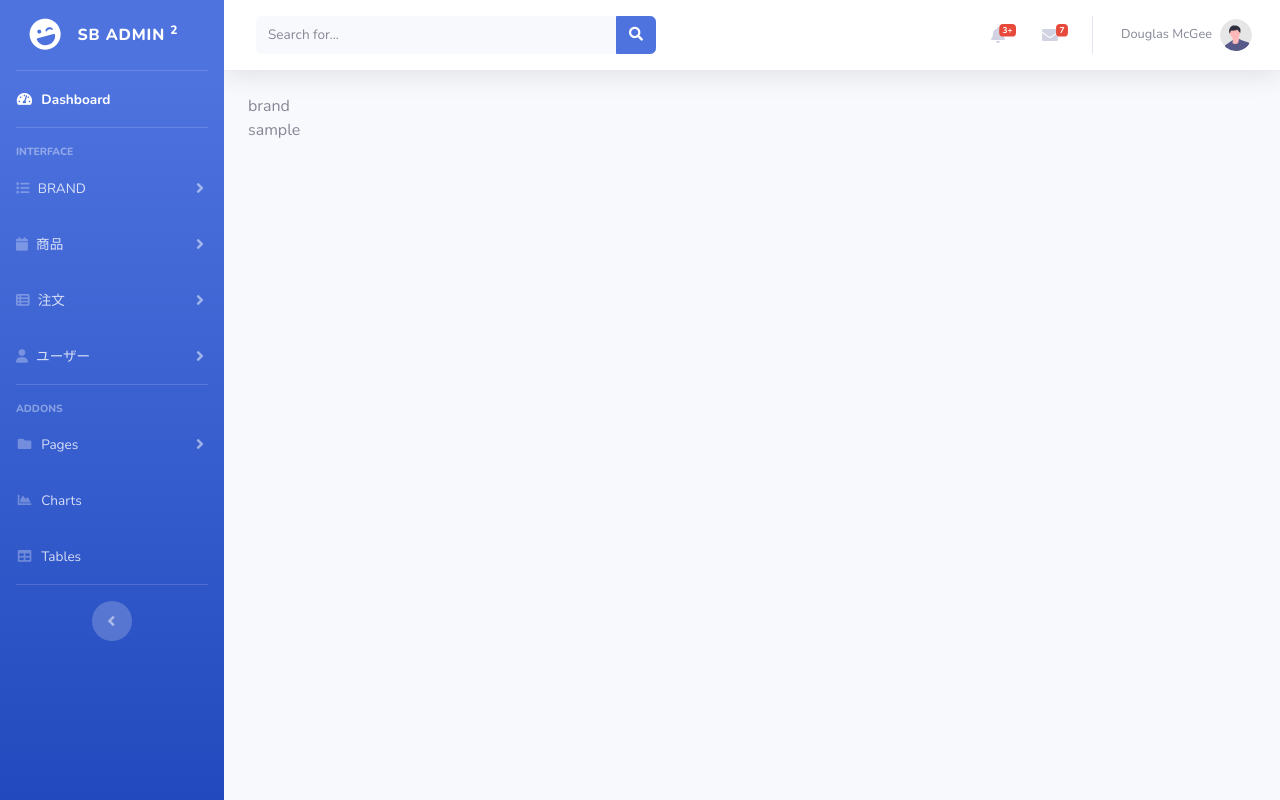
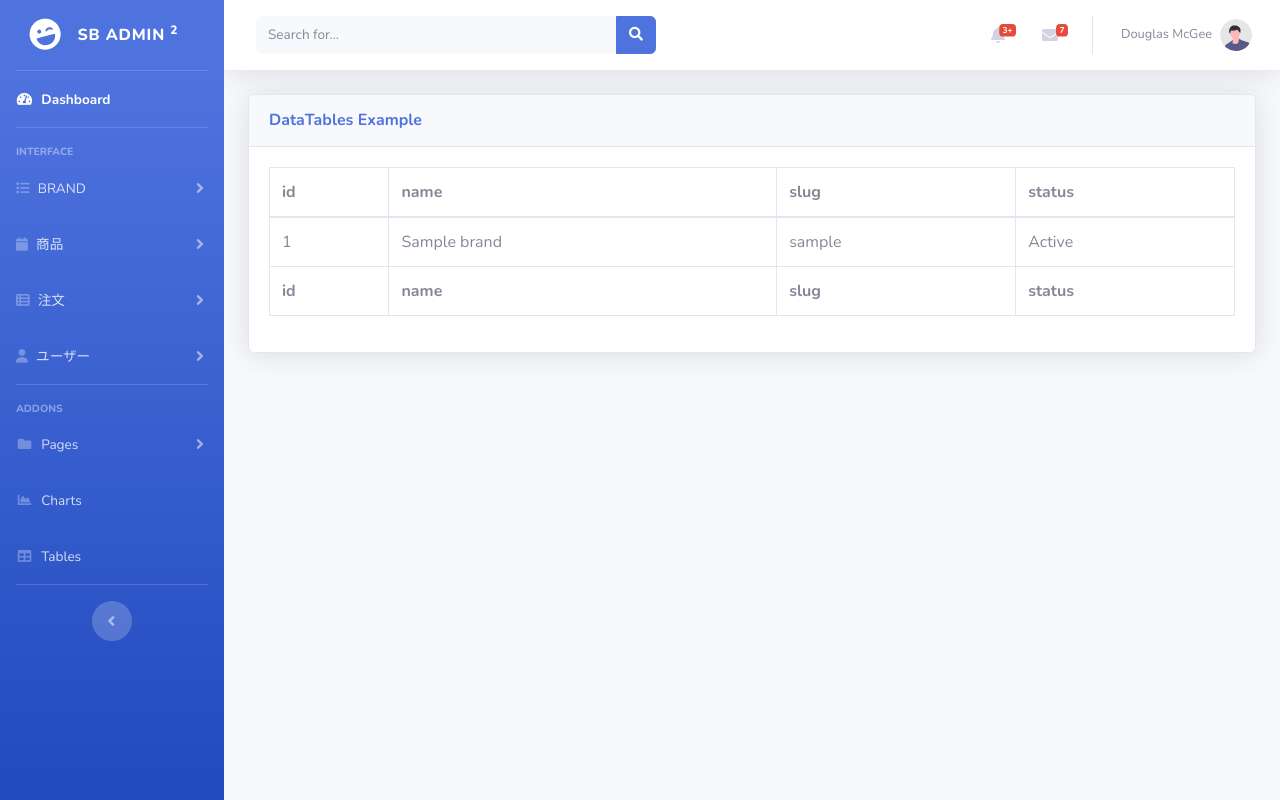
Before and after one commit to vinhtoandev/E-ECOMMERCE_WEB, a PHP site: page /e-commerce_web/manage/index.php?url=brands/listBrands in a window 1280 px wide. Run offline with PHP 8.4, Linux system fonts and the light colour scheme; tables that the repository leaves empty hold one stand-in row (values such as "Sample post").

Commit message:
fix lai giao dien

```diff
--- a/manage/includes/sidebar.php
+++ b/manage/includes/sidebar.php
@@ -52,8 +52,8 @@
           >
             <div class="bg-white py-2 collapse-inner rounded">
               <h6 class="collapse-header">Custom Components:</h6>
-              <a class="collapse-item" href="./listbrands.php">List</a>
-              <a class="collapse-item" href="./listcats.php">Add</a>
+              <a class="collapse-item" href="http://localhost:8080/e-commerce_web/manage/index.php?url=brands/listBrands">List</a>
+              <a class="collapse-item" href="http://localhost:8080/e-commerce_web/manage/index.php">Add</a>
             </div>
           </div>
         </li>
--- a/manage/index.php
+++ b/manage/index.php
@@ -44,9 +44,7 @@
       }
     }
     else{
-      include_once('controllers/brands.php');
-      $brand = new brands();
-      $brand->listBrands();
+
 
     }
 
--- a/manage/listbrands.php
+++ b/manage/listbrands.php
@@ -1,9 +1,47 @@
 
+    <div class="card shadow mb-4">
+        <div class="card-header py-3">
+            <h6 class="m-0 font-weight-bold text-primary">DataTables Example</h6>
+        </div>
+        <div class="card-body">
+            <div class="table-responsive">
+                <table class="table table-bordered" id="dataTable" width="100%" cellspacing="0">
+                    <thead>
+                        <tr>
+                            <th>id</th>
+                            <th>name</th>
+                            <th>slug</th>
+                            <th>status</th>
 
+                        </tr>
+                    </thead>
+                    <tfoot>
+                        <tr>
+                            <th>id</th>
+                            <th>name</th>
+                            <th>slug</th>
+                            <th>status</th>
 
-    <div>brand</div>
-    <?php
-        foreach($data['brand'] as $key => $value) {
-          echo $value['slug'].'<br>';
-        }
-    ?>
+                        </tr>
+                    </tfoot>
+                    <tbody>
+                    <?php
+                        foreach($data['brand'] as $key => $value) {
+
+                    ?>
+                                <tr>
+                                    <td><?=$value['id']?></td>
+                                    <td><?=$value['name']?></td>
+                                    <td><?=$value['slug']?></td>
+                                    <td><?=$value['status']?></td>
+
+                                </tr>
+                    <?php
+                        }
+                    ?>
+
+                    </tbody>
+                </table>
+            </div>
+        </div>
+    </div>
```
Also changed, not shown: manage/listcats.php (+3 -6 lines).
